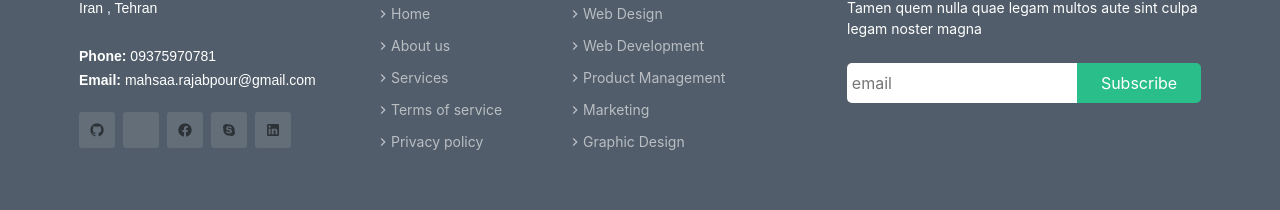
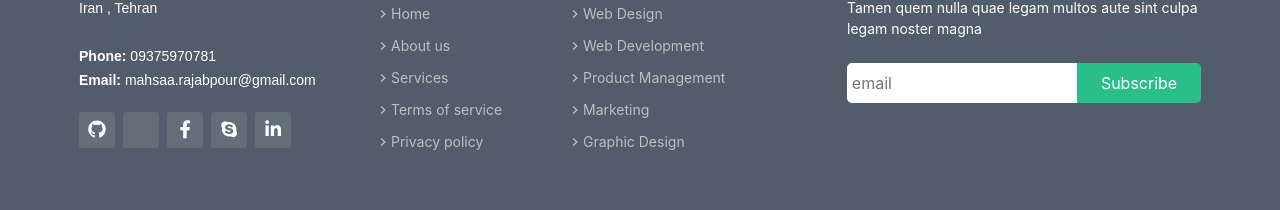
Before and after one commit to mahsarajabpour/nuxt-portfolio, a Nuxt app: page / in a window 1280 px wide. Shown: the part 1473-1683 px from the top of the page. Built offline with nearby package versions, Linux system fonts and the light colour scheme.

Commit message:
change footer style icon

```diff
--- a/components/footer/Footer.vue
+++ b/components/footer/Footer.vue
@@ -16,7 +16,7 @@
         <ul class="social-media">
           <li>
             <a target="_blank" href="https://github.com/mahsaaarajabpour/my-react-website">
-              <v-icon small color="green darken-2">mdi-github</v-icon>
+              <i class="fab fa-github"></i>
             </a>
           </li>
           <li>
@@ -27,17 +27,17 @@
           </li>
           <li>
             <a href="/">
-              <v-icon small>mdi-facebook</v-icon>
+              <i class="fab fa-facebook-f"></i>
             </a>
           </li>
           <li>
             <a href="/">
-              <v-icon small>mdi-skype</v-icon>
+              <i class="fab fa-skype"></i>
             </a>
           </li>
           <li>
             <a target="_blank" href="https://www.linkedin.com/in/mahsaa-rajabpour-79806099/">
-              <v-icon small color="green darken-2">mdi-linkedin</v-icon>
+              <i class="fab fa-linkedin-in"></i>
             </a>
           </li>
         </ul>
```
